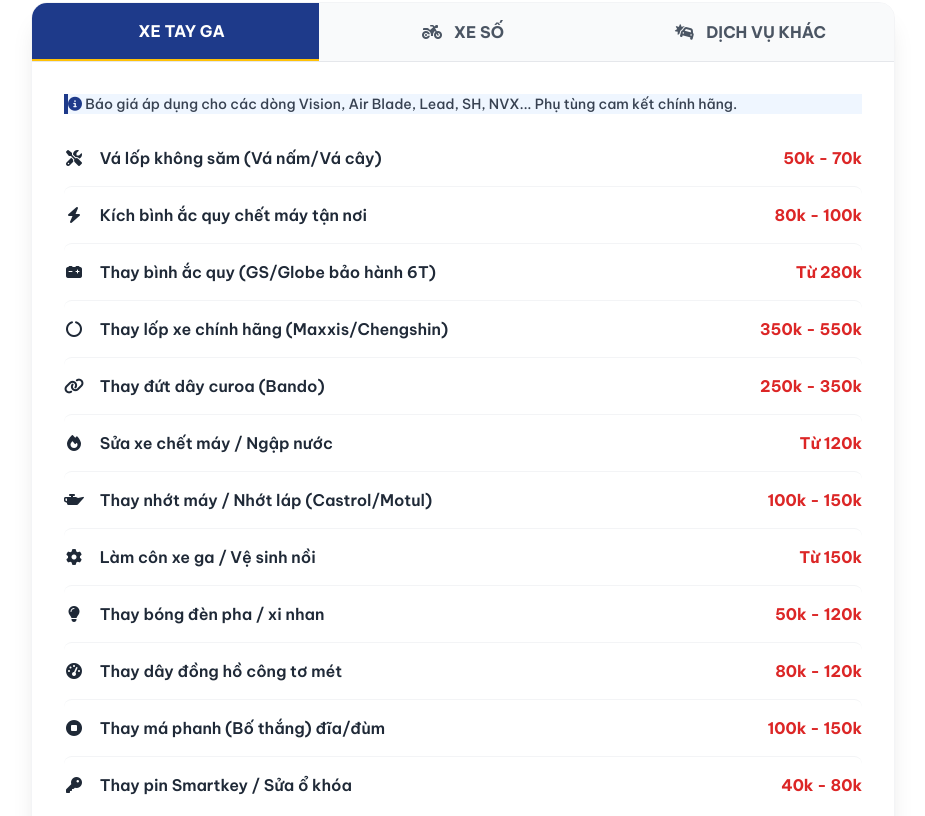
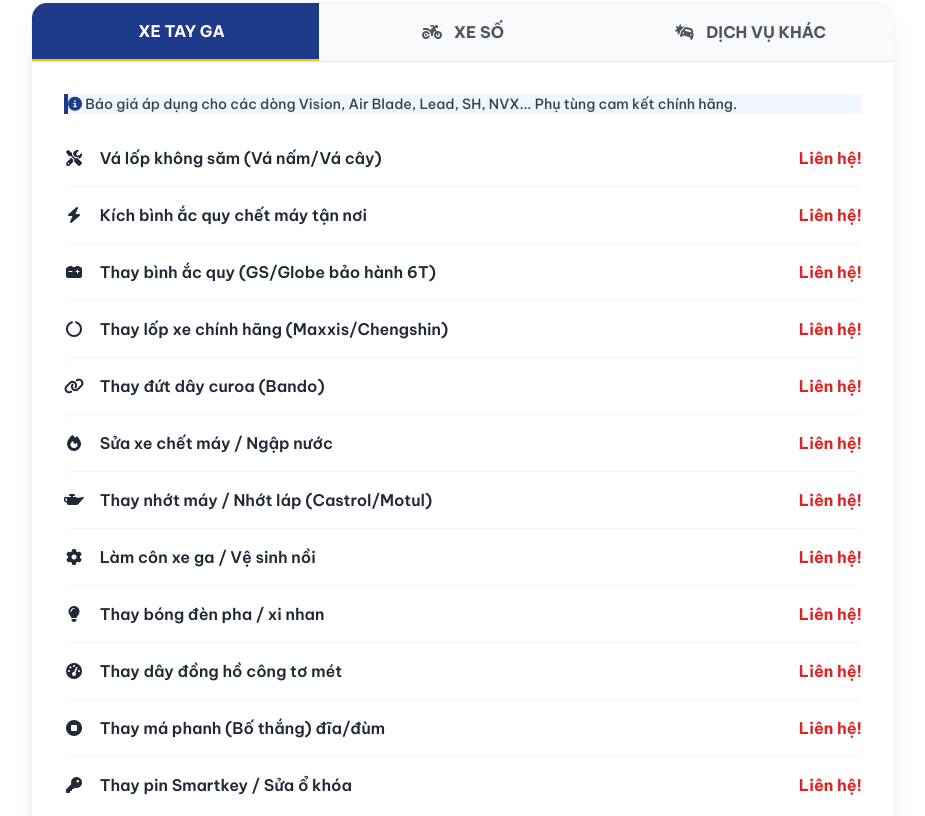
Before and after one commit to ThanhMOMER/ThanhMOMER.github.io, a website: page index.html in a window 1280 px wide. Shown: the part 308-1124 px from the top of the page, without its empty margins (177-1102 px from the left). Drawn offline with nearby package versions, Linux system fonts and the light colour scheme; some icons are missing.

Commit message:
Cập nhật hiển thị giá thành 'Liên hệ!'

```diff
--- a/index.html
+++ b/index.html
@@ -239,51 +239,51 @@
                         <ul class="divide-y divide-gray-100">
                             <li class="py-4 flex justify-between items-center group hover:bg-gray-50 transition rounded-lg px-2 -mx-2">
                                 <span class="font-semibold text-gray-800"><i class="fa-solid fa-screwdriver-wrench text-trust/70 mr-3 w-5 text-center"></i> Vá lốp không săm (Vá nấm/Vá cây)</span>
-                                <a href="tel:0898190266" class="font-bold text-action hover:underline">50k - 70k</a>
+                                <a href="tel:0898190266" class="font-bold text-action hover:underline">Liên hệ!</a>
                             </li>
                             <li class="py-4 flex justify-between items-center group hover:bg-gray-50 transition rounded-lg px-2 -mx-2">
                                 <span class="font-semibold text-gray-800"><i class="fa-solid fa-bolt text-trust/70 mr-3 w-5 text-center"></i> Kích bình ắc quy chết máy tận nơi</span>
-                                <a href="tel:0898190266" class="font-bold text-action hover:underline">80k - 100k</a>
+                                <a href="tel:0898190266" class="font-bold text-action hover:underline">Liên hệ!</a>
                             </li>
                             <li class="py-4 flex justify-between items-center group hover:bg-gray-50 transition rounded-lg px-2 -mx-2">
                                 <span class="font-semibold text-gray-800"><i class="fa-solid fa-car-battery text-trust/70 mr-3 w-5 text-center"></i> Thay bình ắc quy (GS/Globe bảo hành 6T)</span>
-                                <a href="tel:0898190266" class="font-bold text-action hover:underline">Từ 280k</a>
+                                <a href="tel:0898190266" class="font-bold text-action hover:underline">Liên hệ!</a>
                             </li>
                             <li class="py-4 flex justify-between items-center group hover:bg-gray-50 transition rounded-lg px-2 -mx-2">
                                 <span class="font-semibold text-gray-800"><i class="fa-solid fa-circle-notch text-trust/70 mr-3 w-5 text-center"></i> Thay lốp xe chính hãng (Maxxis/Chengshin)</span>
-                                <a href="tel:0898190266" class="font-bold text-action hover:underline">350k - 550k</a>
+                                <a href="tel:0898190266" class="font-bold text-action hover:underline">Liên hệ!</a>
                             </li>
                             <li class="py-4 flex justify-between items-center group hover:bg-gray-50 transition rounded-lg px-2 -mx-2">
                                 <span class="font-semibold text-gray-800"><i class="fa-solid fa-link text-trust/70 mr-3 w-5 text-center"></i> Thay đứt dây curoa (Bando)</span>
-                                <a href="tel:0898190266" class="font-bold text-action hover:underline">250k - 350k</a>
+                                <a href="tel:0898190266" class="font-bold text-action hover:underline">Liên hệ!</a>
                             </li>
                             <li class="py-4 flex justify-between items-center group hover:bg-gray-50 transition rounded-lg px-2 -mx-2">
                                 <span class="font-semibold text-gray-800"><i class="fa-solid fa-fire text-trust/70 mr-3 w-5 text-center"></i> Sửa xe chết máy / Ngập nước</span>
-                                <a href="tel:0898190266" class="font-bold text-action hover:underline">Từ 120k</a>
+                                <a href="tel:0898190266" class="font-bold text-action hover:underline">Liên hệ!</a>
                             </li>
                             <li class="py-4 flex justify-between items-center group hover:bg-gray-50 transition rounded-lg px-2 -mx-2">
                                 <span class="font-semibold text-gray-800"><i class="fa-solid fa-oil-can text-trust/70 mr-3 w-5 text-center"></i> Thay nhớt máy / Nhớt láp (Castrol/Motul)</span>
-                                <a href="tel:0898190266" class="font-bold text-action hover:underline">100k - 150k</a>
+                                <a href="tel:0898190266" class="font-bold text-action hover:underline">Liên hệ!</a>
                             </li>
                             <li class="py-4 flex justify-between items-center group hover:bg-gray-50 transition rounded-lg px-2 -mx-2">
                                 <span class="font-semibold text-gray-800"><i class="fa-solid fa-gear text-trust/70 mr-3 w-5 text-center"></i> Làm côn xe ga / Vệ sinh nồi</span>
-                                <a href="tel:0898190266" class="font-bold text-action hover:underline">Từ 150k</a>
+                                <a href="tel:0898190266" class="font-bold text-action hover:underline">Liên hệ!</a>
                             </li>
                             <li class="py-4 flex justify-between items-center group hover:bg-gray-50 transition rounded-lg px-2 -mx-2">
                                 <span class="font-semibold text-gray-800"><i class="fa-solid fa-lightbulb text-trust/70 mr-3 w-5 text-center"></i> Thay bóng đèn pha / xi nhan</span>
-                                <a href="tel:0898190266" class="font-bold text-action hover:underline">50k - 120k</a>
+                                <a href="tel:0898190266" class="font-bold text-action hover:underline">Liên hệ!</a>
                             </li>
                             <li class="py-4 flex justify-between items-center group hover:bg-gray-50 transition rounded-lg px-2 -mx-2">
                                 <span class="font-semibold text-gray-800"><i class="fa-solid fa-gauge-high text-trust/70 mr-3 w-5 text-center"></i> Thay dây đồng hồ công tơ mét</span>
-                                <a href="tel:0898190266" class="font-bold text-action hover:underline">80k - 120k</a>
+                                <a href="tel:0898190266" class="font-bold text-action hover:underline">Liên hệ!</a>
                             </li>
                             <li class="py-4 flex justify-between items-center group hover:bg-gray-50 transition rounded-lg px-2 -mx-2">
                                 <span class="font-semibold text-gray-800"><i class="fa-solid fa-circle-stop text-trust/70 mr-3 w-5 text-center"></i> Thay má phanh (Bố thắng) đĩa/đùm</span>
-                                <a href="tel:0898190266" class="font-bold text-action hover:underline">100k - 150k</a>
+                                <a href="tel:0898190266" class="font-bold text-action hover:underline">Liên hệ!</a>
                             </li>
                             <li class="py-4 flex justify-between items-center group hover:bg-gray-50 transition rounded-lg px-2 -mx-2">
                                 <span class="font-semibold text-gray-800"><i class="fa-solid fa-key text-trust/70 mr-3 w-5 text-center"></i> Thay pin Smartkey / Sửa ổ khóa</span>
-                                <a href="tel:0898190266" class="font-bold text-action hover:underline">40k - 80k</a>
+                                <a href="tel:0898190266" class="font-bold text-action hover:underline">Liên hệ!</a>
                             </li>
                         </ul>
                     </div>
@@ -296,47 +296,47 @@
                         <ul class="divide-y divide-gray-100">
                             <li class="py-4 flex justify-between items-center group hover:bg-gray-50 transition rounded-lg px-2 -mx-2">
                                 <span class="font-semibold text-gray-800"><i class="fa-solid fa-screwdriver-wrench text-trust/70 mr-3 w-5 text-center"></i> Vá lốp có săm (Vá ép/Vá keo)</span>
-                                <a href="tel:0898190266" class="font-bold text-action hover:underline">40k - 60k</a>
+                                <a href="tel:0898190266" class="font-bold text-action hover:underline">Liên hệ!</a>
                             </li>
                             <li class="py-4 flex justify-between items-center group hover:bg-gray-50 transition rounded-lg px-2 -mx-2">
                                 <span class="font-semibold text-gray-800"><i class="fa-solid fa-circle-notch text-trust/70 mr-3 w-5 text-center"></i> Thay ruột (săm) xe máy chính hãng</span>
-                                <a href="tel:0898190266" class="font-bold text-action hover:underline">80k - 120k</a>
+                                <a href="tel:0898190266" class="font-bold text-action hover:underline">Liên hệ!</a>
                             </li>
                             <li class="py-4 flex justify-between items-center group hover:bg-gray-50 transition rounded-lg px-2 -mx-2">
                                 <span class="font-semibold text-gray-800"><i class="fa-solid fa-circle-notch text-trust/70 mr-3 w-5 text-center"></i> Thay lốp xe số (Kenda/Casumina)</span>
-                                <a href="tel:0898190266" class="font-bold text-action hover:underline">220k - 350k</a>
+                                <a href="tel:0898190266" class="font-bold text-action hover:underline">Liên hệ!</a>
                             </li>
                             <li class="py-4 flex justify-between items-center group hover:bg-gray-50 transition rounded-lg px-2 -mx-2">
                                 <span class="font-semibold text-gray-800"><i class="fa-solid fa-car-battery text-trust/70 mr-3 w-5 text-center"></i> Thay bình ắc quy (GS/Globe chính hãng)</span>
-                                <a href="tel:0898190266" class="font-bold text-action hover:underline">250k - 320k</a>
+                                <a href="tel:0898190266" class="font-bold text-action hover:underline">Liên hệ!</a>
                             </li>
                             <li class="py-4 flex justify-between items-center group hover:bg-gray-50 transition rounded-lg px-2 -mx-2">
                                 <span class="font-semibold text-gray-800"><i class="fa-solid fa-link text-trust/70 mr-3 w-5 text-center"></i> Thay nhông sên dĩa (DID/Mặt Trời)</span>
-                                <a href="tel:0898190266" class="font-bold text-action hover:underline">250k - 350k</a>
+                                <a href="tel:0898190266" class="font-bold text-action hover:underline">Liên hệ!</a>
                             </li>
                             <li class="py-4 flex justify-between items-center group hover:bg-gray-50 transition rounded-lg px-2 -mx-2">
                                 <span class="font-semibold text-gray-800"><i class="fa-solid fa-wrench text-trust/70 mr-3 w-5 text-center"></i> Nối sên / Căng sên rơi giữa đường</span>
-                                <a href="tel:0898190266" class="font-bold text-action hover:underline">40k - 60k</a>
+                                <a href="tel:0898190266" class="font-bold text-action hover:underline">Liên hệ!</a>
                             </li>
                             <li class="py-4 flex justify-between items-center group hover:bg-gray-50 transition rounded-lg px-2 -mx-2">
                                 <span class="font-semibold text-gray-800"><i class="fa-solid fa-fire text-trust/70 mr-3 w-5 text-center"></i> Sửa xe chết máy / Ngập nước</span>
-                                <a href="tel:0898190266" class="font-bold text-action hover:underline">Từ 120k</a>
+                                <a href="tel:0898190266" class="font-bold text-action hover:underline">Liên hệ!</a>
                             </li>
                             <li class="py-4 flex justify-between items-center group hover:bg-gray-50 transition rounded-lg px-2 -mx-2">
                                 <span class="font-semibold text-gray-800"><i class="fa-solid fa-circle-stop text-trust/70 mr-3 w-5 text-center"></i> Thay má phanh (Bố thắng) đùm/đĩa</span>
-                                <a href="tel:0898190266" class="font-bold text-action hover:underline">80k - 120k</a>
+                                <a href="tel:0898190266" class="font-bold text-action hover:underline">Liên hệ!</a>
                             </li>
                             <li class="py-4 flex justify-between items-center group hover:bg-gray-50 transition rounded-lg px-2 -mx-2">
                                 <span class="font-semibold text-gray-800"><i class="fa-solid fa-lightbulb text-trust/70 mr-3 w-5 text-center"></i> Thay bóng đèn xe số</span>
-                                <a href="tel:0898190266" class="font-bold text-action hover:underline">40k - 80k</a>
+                                <a href="tel:0898190266" class="font-bold text-action hover:underline">Liên hệ!</a>
                             </li>
                             <li class="py-4 flex justify-between items-center group hover:bg-gray-50 transition rounded-lg px-2 -mx-2">
                                 <span class="font-semibold text-gray-800"><i class="fa-solid fa-arrows-left-right text-trust/70 mr-3 w-5 text-center"></i> Thay dây ga / Dây phanh</span>
-                                <a href="tel:0898190266" class="font-bold text-action hover:underline">80k - 120k</a>
+                                <a href="tel:0898190266" class="font-bold text-action hover:underline">Liên hệ!</a>
                             </li>
                             <li class="py-4 flex justify-between items-center group hover:bg-gray-50 transition rounded-lg px-2 -mx-2">
                                 <span class="font-semibold text-gray-800"><i class="fa-solid fa-water text-trust/70 mr-3 w-5 text-center"></i> Súc bình xăng con / Xử lý kẹt số</span>
-                                <a href="tel:0898190266" class="font-bold text-action hover:underline">80k - 150k</a>
+                                <a href="tel:0898190266" class="font-bold text-action hover:underline">Liên hệ!</a>
                             </li>
                         </ul>
                     </div>
@@ -349,39 +349,39 @@
                         <ul class="divide-y divide-gray-100">
                             <li class="py-4 flex justify-between items-center group hover:bg-gray-50 transition rounded-lg px-2 -mx-2">
                                 <span class="font-semibold text-gray-800"><i class="fa-solid fa-motorcycle text-trust/70 mr-3 w-5 text-center"></i> Phí di chuyển nội thành Đà Nẵng</span>
-                                <a href="tel:0898190266" class="font-bold text-action hover:underline">50k - 80k</a>
+                                <a href="tel:0898190266" class="font-bold text-action hover:underline">Liên hệ!</a>
                             </li>
                             <li class="py-4 flex justify-between items-center group hover:bg-gray-50 transition rounded-lg px-2 -mx-2">
                                 <span class="font-semibold text-gray-800"><i class="fa-solid fa-moon text-trust/70 mr-3 w-5 text-center"></i> Phụ phí cứu hộ đêm khuya</span>
-                                <a href="tel:0898190266" class="font-bold text-action hover:underline">+30k - +50k</a>
+                                <a href="tel:0898190266" class="font-bold text-action hover:underline">Liên hệ!</a>
                             </li>
                             <li class="py-4 flex justify-between items-center group hover:bg-gray-50 transition rounded-lg px-2 -mx-2">
                                 <span class="font-semibold text-gray-800"><i class="fa-solid fa-gas-pump text-trust/70 mr-3 w-5 text-center"></i> Ship xăng tận nơi (Xăng + Phí ship)</span>
-                                <a href="tel:0898190266" class="font-bold text-action hover:underline">Tiền xăng + Ship</a>
+                                <a href="tel:0898190266" class="font-bold text-action hover:underline">Liên hệ!</a>
                             </li>
                             <li class="py-4 flex justify-between items-center group hover:bg-gray-50 transition rounded-lg px-2 -mx-2">
                                 <span class="font-semibold text-gray-800"><i class="fa-solid fa-car text-trust/70 mr-3 w-5 text-center"></i> Vá lốp ô tô lưu động (ô tô con)</span>
-                                <a href="tel:0898190266" class="font-bold text-action hover:underline">150k - 250k</a>
+                                <a href="tel:0898190266" class="font-bold text-action hover:underline">Liên hệ!</a>
                             </li>
                             <li class="py-4 flex justify-between items-center group hover:bg-gray-50 transition rounded-lg px-2 -mx-2">
                                 <span class="font-semibold text-gray-800"><i class="fa-solid fa-car-battery text-trust/70 mr-3 w-5 text-center"></i> Kích bình ắc quy ô tô tận nơi</span>
-                                <a href="tel:0898190266" class="font-bold text-action hover:underline">150k - 200k</a>
+                                <a href="tel:0898190266" class="font-bold text-action hover:underline">Liên hệ!</a>
                             </li>
                             <li class="py-4 flex justify-between items-center group hover:bg-gray-50 transition rounded-lg px-2 -mx-2">
                                 <span class="font-semibold text-gray-800"><i class="fa-solid fa-truck-pickup text-trust/70 mr-3 w-5 text-center"></i> Gọi xe tải chở về gara / Cẩu xe</span>
-                                <a href="tel:0898190266" class="font-bold text-action hover:underline">Từ 300k</a>
+                                <a href="tel:0898190266" class="font-bold text-action hover:underline">Liên hệ!</a>
                             </li>
                             <li class="py-4 flex justify-between items-center group hover:bg-gray-50 transition rounded-lg px-2 -mx-2">
                                 <span class="font-semibold text-gray-800"><i class="fa-solid fa-unlock-keyhole text-trust/70 mr-3 w-5 text-center"></i> Mở khóa cửa ô tô (Quên chìa trong xe)</span>
-                                <a href="tel:0898190266" class="font-bold text-action hover:underline">200k - 400k</a>
+                                <a href="tel:0898190266" class="font-bold text-action hover:underline">Liên hệ!</a>
                             </li>
                             <li class="py-4 flex justify-between items-center group hover:bg-gray-50 transition rounded-lg px-2 -mx-2">
                                 <span class="font-semibold text-gray-800"><i class="fa-solid fa-compact-disc text-trust/70 mr-3 w-5 text-center"></i> Thay bánh sơ cua ô tô lưu động</span>
-                                <a href="tel:0898190266" class="font-bold text-action hover:underline">150k - 200k</a>
+                                <a href="tel:0898190266" class="font-bold text-action hover:underline">Liên hệ!</a>
                             </li>
                             <li class="py-4 flex justify-between items-center group hover:bg-gray-50 transition rounded-lg px-2 -mx-2">
                                 <span class="font-semibold text-gray-800"><i class="fa-solid fa-key text-trust/70 mr-3 w-5 text-center"></i> Cứu hộ làm lại chìa khóa xe máy rơi mất</span>
-                                <a href="tel:0898190266" class="font-bold text-action hover:underline">100k - 250k</a>
+                                <a href="tel:0898190266" class="font-bold text-action hover:underline">Liên hệ!</a>
                             </li>
                         </ul>
                     </div>
```
